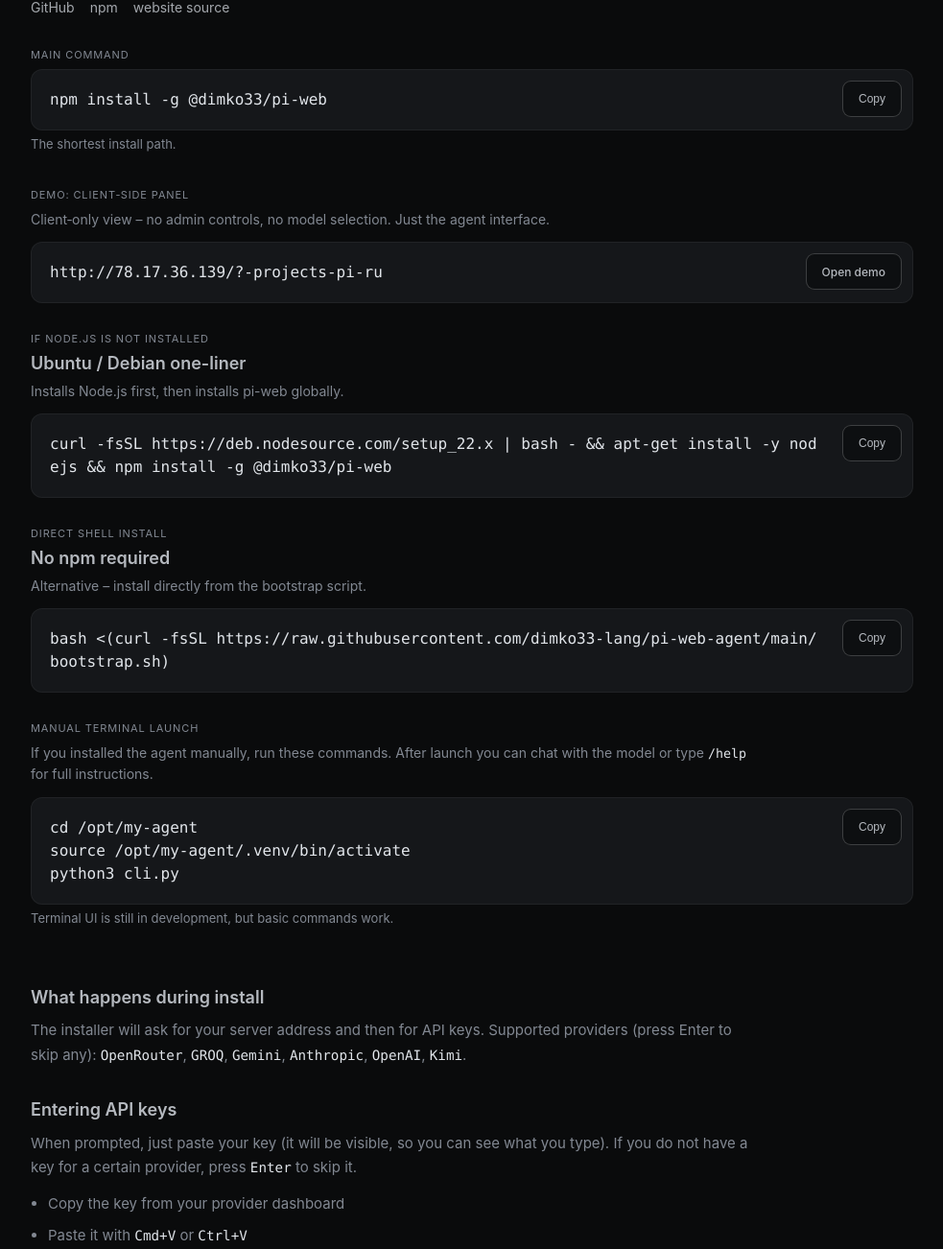
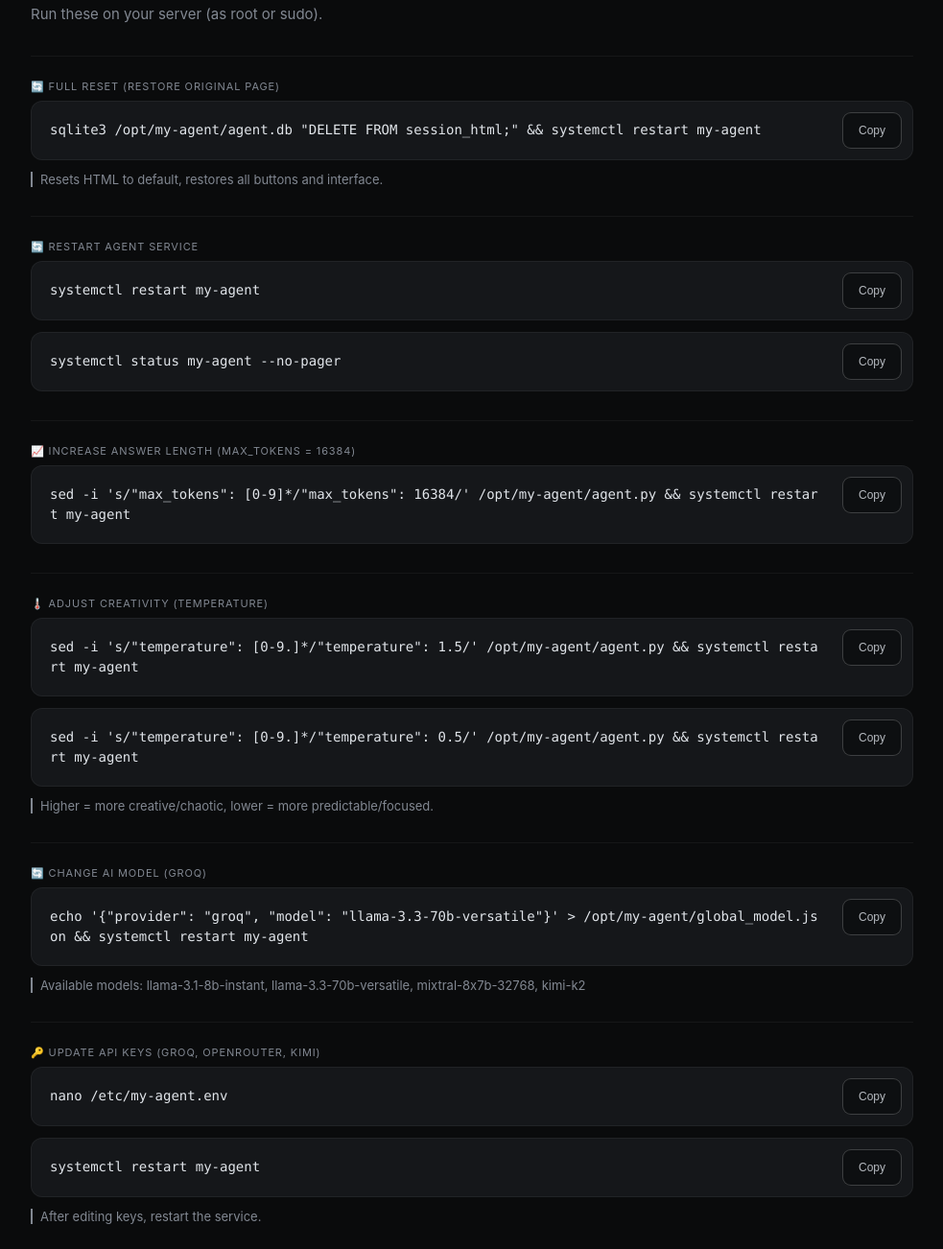
Before and after one commit to dimko33-lang/pi-web, a website: page agent-control.html in a window 1280 px wide. Shown: the part 167-1469 px from the top of the page at 96% size, without its empty margins (148-1131 px from the left). Drawn offline with Linux system fonts and the light colour scheme.

Commit message:
Update title and content for agent control page

```diff
--- a/agent-control.html
+++ b/agent-control.html
@@ -3,8 +3,7 @@
 <head>
   <meta charset="utf-8" />
   <meta name="viewport" content="width=device-width,initial-scale=1" />
-  <title>pi-web</title>
-  <meta name="description" content="Minimal install page for pi-web, client‑side web agent panel" />
+  <title>Agent Control — pi-web</title>
   <style>
     :root {
       --bg: #0a0b0c;
@@ -17,379 +16,132 @@
       --command: #e1e5ea;
       --border: rgba(255,255,255,0.05);
     }
-
-    * {
-      box-sizing: border-box;
-    }
-
-    html, body {
-      margin: 0;
-      padding: 0;
-      background: var(--bg);
-      color: var(--text);
-      font-family: Inter, ui-sans-serif, system-ui, -apple-system, BlinkMacSystemFont, "Segoe UI", sans-serif;
-    }
-
-    body {
-      padding: 40px 18px 64px;
-    }
-
-    .wrap {
-      width: 100%;
-      max-width: 920px;
-      margin: 0 auto;
-    }
-
-    .brand {
-      font-size: 12px;
-      letter-spacing: 0.08em;
-      text-transform: uppercase;
-      color: var(--muted);
-      margin-bottom: 18px;
-    }
-
-    h1 {
-      margin: 0 0 10px;
-      font-size: clamp(24px, 4vw, 34px);
-      line-height: 1.12;
-      font-weight: 600;
-      letter-spacing: -0.03em;
-      color: var(--text);
-    }
-
-    .lead {
-      margin: 0 0 20px;
-      max-width: 700px;
-      font-size: 15px;
-      line-height: 1.65;
-      color: var(--muted);
-    }
-
-    .links {
-      display: flex;
-      gap: 16px;
-      flex-wrap: wrap;
-      margin-bottom: 34px;
-    }
-
-    .links a {
-      color: var(--text);
-      text-decoration: none;
-      font-size: 14px;
-      opacity: 0.9;
-    }
-
-    .links a:hover {
-      opacity: 1;
-    }
-
-    .main-install {
-      margin-bottom: 38px;
-    }
-
-    .section {
-      margin-top: 30px;
-    }
-
-    .label {
-      margin-bottom: 8px;
-      font-size: 11px;
-      text-transform: uppercase;
-      letter-spacing: 0.08em;
-      color: var(--muted);
-    }
-
-    .title {
-      margin: 0 0 6px;
-      font-size: 18px;
-      line-height: 1.25;
-      font-weight: 600;
-      color: var(--text);
-    }
-
-    .desc {
-      margin: 0 0 12px;
-      font-size: 14px;
-      line-height: 1.6;
-      color: var(--muted);
-      max-width: 760px;
-    }
-
-    .cmd {
-      display: grid;
-      grid-template-columns: minmax(0, 1fr) auto;
-      align-items: start;
-      gap: 10px;
-      width: 100%;
-      padding: 11px;
-      background: var(--panel);
-      border: 1px solid var(--border);
-      border-radius: 12px;
-    }
-
-    .cmd:hover {
-      background: var(--panel-hover);
-    }
-
-    .cmd-text {
-      min-width: 0;
-      overflow-x: auto;
-      color: var(--command);
-      font-family: ui-monospace, SFMono-Regular, Menlo, Monaco, Consolas, monospace;
-      font-size: 16px;
-      line-height: 1.5;
-      padding: 8px 8px;
-      scrollbar-width: thin;
-      scrollbar-color: #353941 transparent;
-      white-space: pre-wrap;
-      word-break: break-all;
-    }
-
-    .cmd-text::-webkit-scrollbar {
-      height: 6px;
-    }
-
-    .cmd-text::-webkit-scrollbar-thumb {
-      background: #353941;
-      border-radius: 999px;
-    }
-
-    .copy-btn, .demo-btn {
-      flex: 0 0 auto;
-      height: 38px;
-      padding: 0 16px;
-      border: 1px solid rgba(255,255,255,0.2);
-      border-radius: 9px;
-      background: var(--button);
-      color: var(--text);
-      font-size: 12px;
-      font-weight: 500;
-      cursor: pointer;
-      text-decoration: none;
-      display: inline-flex;
-      align-items: center;
-      transition: 0.2s;
-    }
-
-    .copy-btn:hover, .demo-btn:hover {
-      background: var(--button-hover);
-      border-color: rgba(255,255,255,0.3);
-    }
-
-    .small-note {
-      margin-top: 6px;
-      font-size: 13px;
-      color: var(--muted);
-    }
-
-    .info {
-      margin-top: 64px;
-      max-width: 760px;
-    }
-
-    .info-section {
-      margin-top: 34px;
-    }
-
-    .info h2 {
-      margin: 0 0 10px;
-      font-size: 18px;
-      line-height: 1.25;
-      font-weight: 600;
-      color: var(--text);
-    }
-
-    .info p {
-      margin: 0 0 12px;
-      font-size: 15px;
-      line-height: 1.7;
-      color: var(--muted);
-    }
-
-    .info ul {
-      margin: 0;
-      padding-left: 18px;
-      color: var(--muted);
-    }
-
-    .info li {
-      margin: 0 0 8px;
-      font-size: 15px;
-      line-height: 1.7;
-    }
-
-    .code-inline {
-      color: var(--command);
-      font-family: ui-monospace, SFMono-Regular, Menlo, Monaco, Consolas, monospace;
-      font-size: 0.95em;
-    }
-
-    .footer {
-      margin-top: 64px;
-      padding-top: 32px;
-      border-top: 1px solid rgba(255,255,255,0.05);
-      font-size: 13px;
-      color: var(--muted);
-      text-align: left;
-    }
-
+    * { box-sizing: border-box; }
+    html, body { margin: 0; padding: 0; background: var(--bg); color: var(--text); font-family: Inter, ui-sans-serif, system-ui, sans-serif; }
+    body { padding: 40px 18px 64px; }
+    .wrap { width: 100%; max-width: 920px; margin: 0 auto; }
+    .brand { font-size: 12px; letter-spacing: 0.08em; text-transform: uppercase; color: var(--muted); margin-bottom: 18px; }
+    h1 { margin: 0 0 10px; font-size: clamp(24px, 4vw, 34px); line-height: 1.12; font-weight: 600; letter-spacing: -0.03em; color: var(--text); }
+    .lead { margin: 0 0 20px; max-width: 700px; font-size: 15px; line-height: 1.65; color: var(--muted); }
+    .back-link { display: inline-block; margin-bottom: 30px; color: var(--muted); text-decoration: none; font-size: 14px; }
+    .back-link:hover { color: var(--text); }
+    .section { margin-top: 30px; border-top: 1px solid var(--border); padding-top: 24px; }
+    .section:first-of-type { border-top: none; padding-top: 0; margin-top: 0; }
+    .label { margin-bottom: 8px; font-size: 11px; text-transform: uppercase; letter-spacing: 0.08em; color: var(--muted); }
+    .cmd { display: grid; grid-template-columns: minmax(0, 1fr) auto; align-items: start; gap: 10px; width: 100%; padding: 11px; background: var(--panel); border: 1px solid var(--border); border-radius: 12px; margin-bottom: 12px; }
+    .cmd:hover { background: var(--panel-hover); }
+    .cmd-text { min-width: 0; overflow-x: auto; color: var(--command); font-family: ui-monospace, SFMono-Regular, Menlo, Monaco, Consolas, monospace; font-size: 14px; line-height: 1.5; padding: 8px 8px; white-space: pre-wrap; word-break: break-all; }
+    .copy-btn { flex: 0 0 auto; height: 38px; padding: 0 16px; border: 1px solid rgba(255,255,255,0.2); border-radius: 9px; background: var(--button); color: var(--text); font-size: 12px; font-weight: 500; cursor: pointer; transition: 0.2s; }
+    .copy-btn:hover { background: var(--button-hover); border-color: rgba(255,255,255,0.3); }
+    .note { font-size: 13px; color: var(--muted); margin-top: 8px; padding-left: 8px; border-left: 2px solid var(--muted); }
+    .footer { margin-top: 64px; padding-top: 32px; border-top: 1px solid rgba(255,255,255,0.05); font-size: 13px; color: var(--muted); text-align: left; }
     @media (max-width: 640px) {
-      body {
-        padding: 28px 12px 48px;
-      }
-      .wrap {
-        max-width: 100%;
-      }
-      .cmd {
-        gap: 8px;
-        padding: 8px;
-      }
-      .cmd-text {
-        font-size: 14px;
-        padding: 6px 6px;
-      }
-      .copy-btn, .demo-btn {
-        height: 34px;
-        padding: 0 12px;
-      }
-      .info p,
-      .info li {
-        font-size: 14px;
-      }
+      body { padding: 28px 12px 48px; }
+      .cmd-text { font-size: 12px; }
+      .copy-btn { height: 34px; padding: 0 12px; }
     }
   </style>
 </head>
 <body>
   <main class="wrap">
-    <div class="brand">pi-web</div>
+    <div class="brand">⚙️ pi-web — agent control</div>
+    <a href="/" class="back-link">← Back to main page</a>
+    <h1>Useful commands</h1>
+    <p class="lead">Run these on your server (as root or sudo).</p>
 
-    <h1>Install pi-web in one command.</h1>
-    <p class="lead">
-      Minimal install options for a browser-based web agent.
-    </p>
-
-    <div class="links">
-      <a href="https://github.com/dimko33-lang/pi-web-agent" target="_blank" rel="noreferrer">GitHub</a>
-      <a href="https://www.npmjs.com/package/@dimko33/pi-web" target="_blank" rel="noreferrer">npm</a>
-      <a href="https://github.com/dimko33-lang/pi-web" target="_blank" rel="noreferrer">website source</a>
+    <div class="section">
+      <div class="label">🔄 Full reset (restore original page)</div>
+      <div class="cmd">
+        <div class="cmd-text" id="cmd-reset">sqlite3 /opt/my-agent/agent.db "DELETE FROM session_html;" && systemctl restart my-agent</div>
+        <button class="copy-btn" onclick="copyCmd('cmd-reset', this)">Copy</button>
+      </div>
+      <div class="note">Resets HTML to default, restores all buttons and interface.</div>
     </div>
 
-    <section class="main-install">
-      <div class="label">Main command</div>
+    <div class="section">
+      <div class="label">🔄 Restart agent service</div>
       <div class="cmd">
-        <div class="cmd-text" id="cmd1">npm install -g @dimko33/pi-web</div>
-        <button class="copy-btn" onclick="copyCmd('cmd1', this)">Copy</button>
-      </div>
-      <div class="small-note">The shortest install path.</div>
-    </section>
-
-    <!-- Demo block: client panel -->
-    <section class="section">
-      <div class="label">Demo: client‑side panel</div>
-      <div class="desc">
-        Client‑only view – no admin controls, no model selection. Just the agent interface.
+        <div class="cmd-text" id="cmd-restart">systemctl restart my-agent</div>
+        <button class="copy-btn" onclick="copyCmd('cmd-restart', this)">Copy</button>
       </div>
       <div class="cmd">
-        <div class="cmd-text" id="demoUrl">http://78.17.36.139/?-projects-pi-ru</div>
-        <a href="http://78.17.36.139/?-projects-pi-ru" target="_blank" rel="noopener noreferrer" class="demo-btn">Open demo</a>
+        <div class="cmd-text" id="cmd-status">systemctl status my-agent --no-pager</div>
+        <button class="copy-btn" onclick="copyCmd('cmd-status', this)">Copy</button>
       </div>
-    </section>
+    </div>
 
-    <section class="section">
-      <div class="label">If Node.js is not installed</div>
-      <h2 class="title">Ubuntu / Debian one-liner</h2>
-      <p class="desc">Installs Node.js first, then installs pi-web globally.</p>
+    <div class="section">
+      <div class="label">📈 Increase answer length (max_tokens = 16384)</div>
       <div class="cmd">
-        <div class="cmd-text" id="cmd2">curl -fsSL https://deb.nodesource.com/setup_22.x | bash - &amp;&amp; apt-get install -y nodejs &amp;&amp; npm install -g @dimko33/pi-web</div>
-        <button class="copy-btn" onclick="copyCmd('cmd2', this)">Copy</button>
+        <div class="cmd-text" id="cmd-maxtokens">sed -i 's/"max_tokens": [0-9]*/"max_tokens": 16384/' /opt/my-agent/agent.py && systemctl restart my-agent</div>
+        <button class="copy-btn" onclick="copyCmd('cmd-maxtokens', this)">Copy</button>
       </div>
-    </section>
+    </div>
 
-    <section class="section">
-      <div class="label">Direct shell install</div>
-      <h2 class="title">No npm required</h2>
-      <p class="desc">Alternative – install directly from the bootstrap script.</p>
+    <div class="section">
+      <div class="label">🌡️ Adjust creativity (temperature)</div>
       <div class="cmd">
-        <div class="cmd-text" id="cmd3">bash &lt;(curl -fsSL https://raw.githubusercontent.com/dimko33-lang/pi-web-agent/main/bootstrap.sh)</div>
-        <button class="copy-btn" onclick="copyCmd('cmd3', this)">Copy</button>
-      </div>
-    </section>
-
-    <!-- Manual terminal launch (with /help) -->
-    <section class="section">
-      <div class="label">Manual terminal launch</div>
-      <div class="desc">
-        If you installed the agent manually, run these commands. After launch you can chat with the model or type <span class="code-inline">/help</span> for full instructions.
+        <div class="cmd-text" id="cmd-temp-high">sed -i 's/"temperature": [0-9.]*/"temperature": 1.5/' /opt/my-agent/agent.py && systemctl restart my-agent</div>
+        <button class="copy-btn" onclick="copyCmd('cmd-temp-high', this)">Copy</button>
       </div>
       <div class="cmd">
-        <div class="cmd-text" id="cmd-manual">cd /opt/my-agent
-source /opt/my-agent/.venv/bin/activate
-python3 cli.py</div>
-        <button class="copy-btn" onclick="copyCmd('cmd-manual', this)">Copy</button>
+        <div class="cmd-text" id="cmd-temp-low">sed -i 's/"temperature": [0-9.]*/"temperature": 0.5/' /opt/my-agent/agent.py && systemctl restart my-agent</div>
+        <button class="copy-btn" onclick="copyCmd('cmd-temp-low', this)">Copy</button>
       </div>
-      <div class="small-note">Terminal UI is still in development, but basic commands work.</div>
-    </section>
+      <div class="note">Higher = more creative/chaotic, lower = more predictable/focused.</div>
+    </div>
 
-    <section class="info">
-      <div class="info-section">
-        <h2>What happens during install</h2>
-        <p>
-          The installer will ask for your server address and then for API keys.
-          Supported providers (press Enter to skip any): <span class="code-inline">OpenRouter</span>,
-          <span class="code-inline">GROQ</span>, <span class="code-inline">Gemini</span>,
-          <span class="code-inline">Anthropic</span>, <span class="code-inline">OpenAI</span>,
-          <span class="code-inline">Kimi</span>.
-        </p>
+    <div class="section">
+      <div class="label">🔄 Change AI model (Groq)</div>
+      <div class="cmd">
+        <div class="cmd-text" id="cmd-model">echo '{"provider": "groq", "model": "llama-3.3-70b-versatile"}' > /opt/my-agent/global_model.json && systemctl restart my-agent</div>
+        <button class="copy-btn" onclick="copyCmd('cmd-model', this)">Copy</button>
       </div>
+      <div class="note">Available models: llama-3.1-8b-instant, llama-3.3-70b-versatile, mixtral-8x7b-32768, kimi-k2</div>
+    </div>
 
-      <div class="info-section">
-        <h2>Entering API keys</h2>
-        <p>
-          When prompted, just paste your key (it will be visible, so you can see what you type).
-          If you do not have a key for a certain provider, press <span class="code-inline">Enter</span> to skip it.
-        </p>
-        <ul>
-          <li>Copy the key from your provider dashboard</li>
-          <li>Paste it with <span class="code-inline">Cmd+V</span> or <span class="code-inline">Ctrl+V</span></li>
-          <li>Press <span class="code-inline">Enter</span></li>
-        </ul>
+    <div class="section">
+      <div class="label">🔑 Update API keys (GROQ, OpenRouter, Kimi)</div>
+      <div class="cmd">
+        <div class="cmd-text" id="cmd-keys">nano /etc/my-agent.env</div>
+        <button class="copy-btn" onclick="copyCmd('cmd-keys', this)">Copy</button>
       </div>
+      <div class="cmd">
+        <div class="cmd-text" id="cmd-keys-restart">systemctl restart my-agent</div>
+        <button class="copy-btn" onclick="copyCmd('cmd-keys-restart', this)">Copy</button>
+      </div>
+      <div class="note">After editing keys, restart the service.</div>
+    </div>
 
-      <div class="info-section">
-        <h2>After install</h2>
-        <p>
-          At the end, the installer prints the links you need:
-          the main web address, the admin‑related address, and the client session links.
-        </p>
-        <p>
-          After setup, you usually do not need to keep working in the terminal.
-          The main idea of pi-web is to control the agent through the web interface.
-        </p>
+    <div class="section">
+      <div class="label">📦 Full reinstall (keeps server)</div>
+      <div class="cmd">
+        <div class="cmd-text" id="cmd-reinstall">systemctl stop my-agent; rm -rf /opt/my-agent /root/pi-web-agent-src; cd /root; git clone https://github.com/dimko33-lang/pi-web-agent.git /root/pi-web-agent-src; cd /root/pi-web-agent-src; bash install.sh</div>
+        <button class="copy-btn" onclick="copyCmd('cmd-reinstall', this)">Copy</button>
       </div>
+    </div>
 
-      <div class="info-section">
-        <h2>Why this exists</h2>
-        <p>
-          Terminal-based agents feel great on desktop, but mobile terminal apps are often inconvenient.
-          pi-web was made to give the same kind of workflow through a browser, especially on phones.
-        </p>
+    <div class="section">
+      <div class="label">📋 View logs (errors)</div>
+      <div class="cmd">
+        <div class="cmd-text" id="cmd-logs">journalctl -u my-agent -n 50 --no-pager</div>
+        <button class="copy-btn" onclick="copyCmd('cmd-logs', this)">Copy</button>
       </div>
-    </section>
+    </div>
+
+    <div class="section">
+      <div class="label">💾 Backup current HTML (before changes)</div>
+      <div class="cmd">
+        <div class="cmd-text" id="cmd-backup">sqlite3 /opt/my-agent/agent.db "SELECT html FROM session_html WHERE session_id=1;" > /root/page_backup.html</div>
+        <button class="copy-btn" onclick="copyCmd('cmd-backup', this)">Copy</button>
+      </div>
+    </div>
 
     <div class="footer">
       <div>© 2026 dimko33-lang · MIT License</div>
       <div style="margin-top: 8px;">
-        <a href="https://github.com/dimko33-lang/pi-web" style="color: var(--muted); text-decoration: none;">GitHub</a> ·
-        <a href="https://www.npmjs.com/package/@dimko33/pi-web" style="color: var(--muted); text-decoration: none;">npm</a>
-      </div>
-      <div style="margin-top: 18px; font-size: 12px; border-top: 1px solid rgba(255,255,255,0.05); padding-top: 14px;">
-        Thanks to <a href="https://pi.dev/" target="_blank" rel="noopener noreferrer" style="color: var(--text); text-decoration: none; border-bottom: 1px dotted var(--muted);">Mario Zechner (pi.dev)</a> for the philosophy and inspiration.<br>
-        This project is my own web implementation of a similar idea.
-      </div>
-      <!-- Contacts: email + Telegram chat (correct link) -->
-      <div style="margin-top: 18px; font-size: 12px; border-top: 1px solid rgba(255,255,255,0.05); padding-top: 14px;">
-        📧 <a href="mailto:dimko33@gmail.com" style="color: var(--text); text-decoration: none; border-bottom: 1px dotted var(--muted);">dimko33@gmail.com</a> &nbsp;|&nbsp;
-        💬 <a href="https://t.me/pi_web_agent_chat" target="_blank" rel="noopener noreferrer" style="color: var(--text); text-decoration: none; border-bottom: 1px dotted var(--muted);">Telegram chat (@pi_web_agent_chat)</a>
+        <a href="https://github.com/dimko33-lang/pi-web-agent" style="color: var(--muted); text-decoration: none;">GitHub</a> ·
+        <a href="https://github.com/dimko33-lang/pi-web" style="color: var(--muted); text-decoration: none;">Website source</a>
       </div>
     </div>
   </main>
@@ -398,18 +150,13 @@ python3 cli.py</div>
     async function copyCmd(id, btn) {
       const text = document.getElementById(id).innerText;
       const original = btn.textContent;
-
       try {
         await navigator.clipboard.writeText(text);
         btn.textContent = "Copied";
-        setTimeout(() => {
-          btn.textContent = original;
-        }, 900);
+        setTimeout(() => { btn.textContent = original; }, 900);
       } catch (e) {
         btn.textContent = "Error";
-        setTimeout(() => {
-          btn.textContent = original;
-        }, 900);
+        setTimeout(() => { btn.textContent = original; }, 900);
       }
     }
   </script>
```
